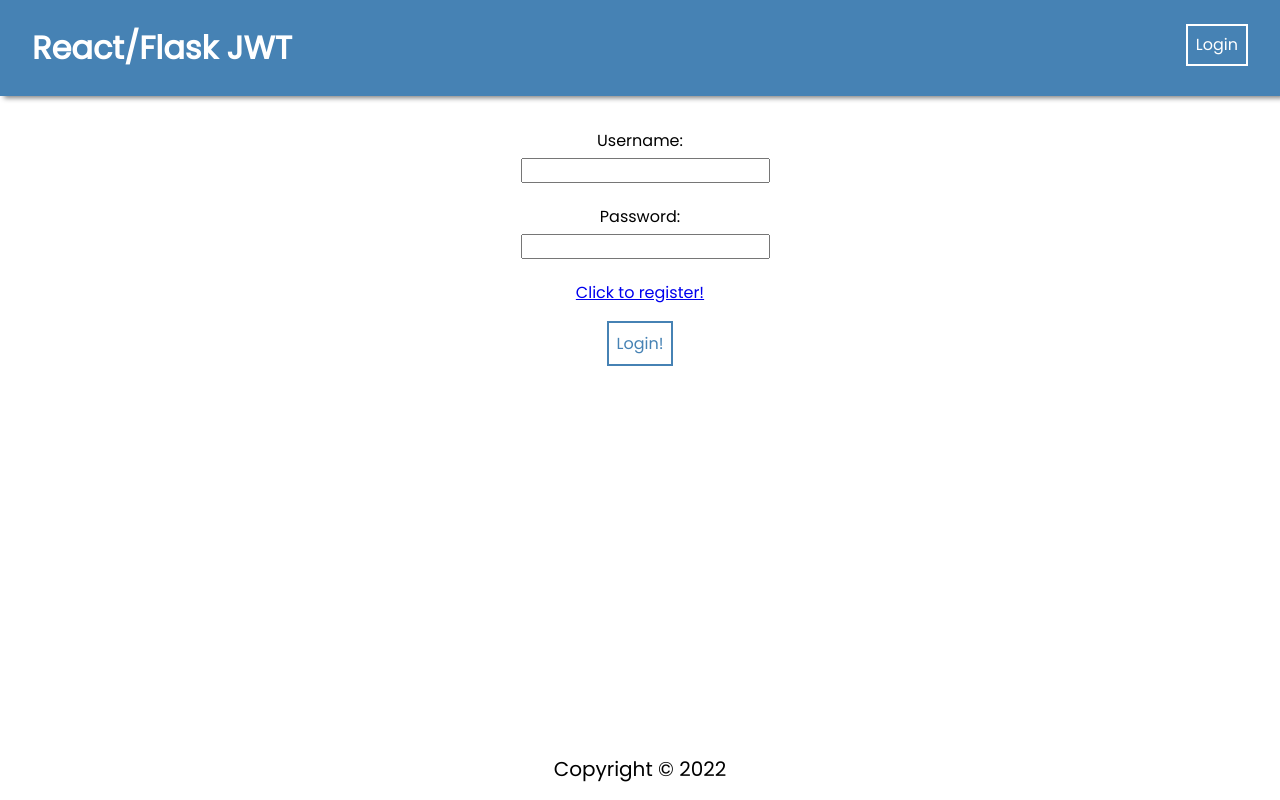
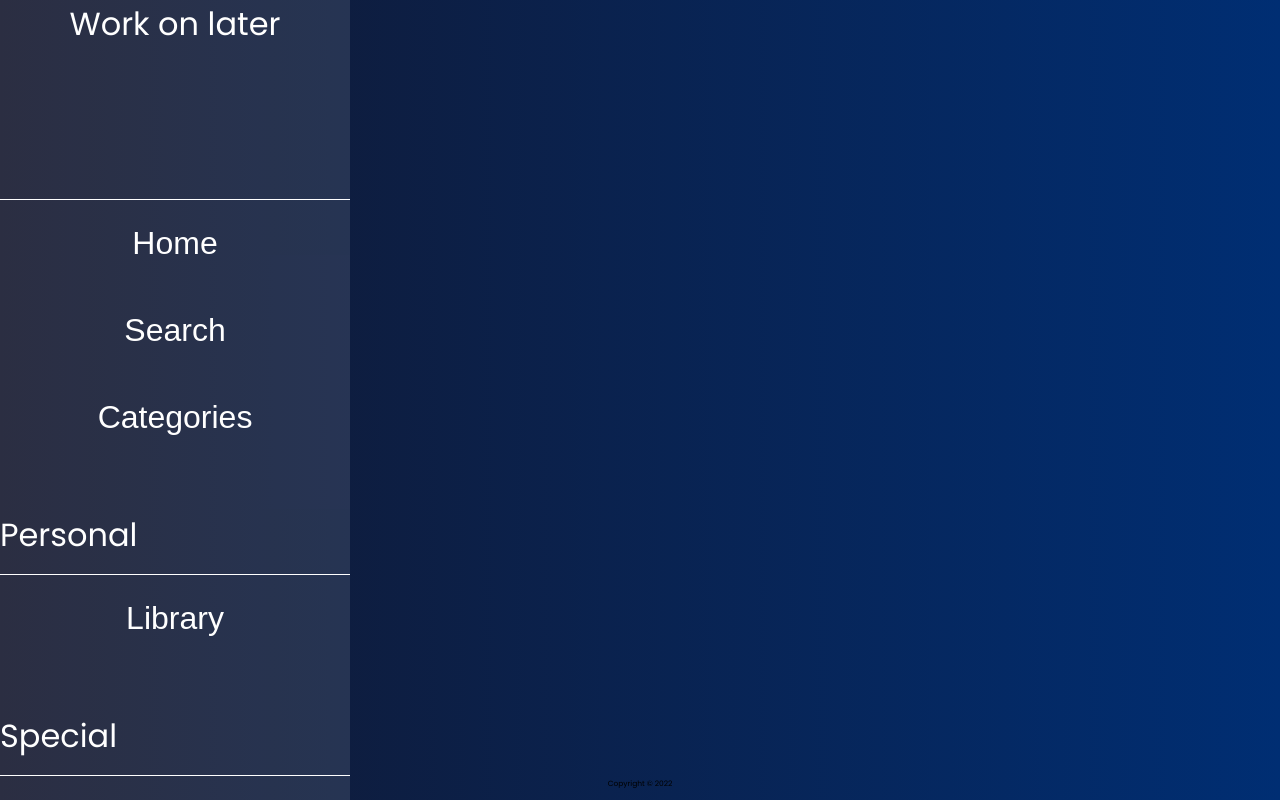
Before and after one commit to CPRCantrell/Book-Nook, a React (Create React App) app in the folder frontend/: page / in a window 1280 px wide. Before the commit this address led to /login. Built offline with nearby package versions, Linux system fonts and the light colour scheme.

Commit message:
📦 NEW: Nav Bar ui with functioning buttons

```diff
--- a/frontend/src/App.css
+++ b/frontend/src/App.css
@@ -6,6 +6,14 @@
   margin: 0;
   padding: 0;
   box-sizing: inherit;
+  font-size: 62.5%;
+}
+
+:root{
+  --dark-background-color: hsla(0, 0%, 0%, 0.5);
+  --heart-favorite-color: rgb(218, 85, 85);
+  --text-light-color: white;
+  --nav-background-color: rgba(255, 255, 255, 0.10);
 }
 
 html {
@@ -13,46 +21,9 @@ html {
   font-family: "Poppins", sans-serif;
 }
 
-p {
-  font-size: 20px;
+.app-background{
+  min-width: 100vw;
+  min-height: 100vh;
+  overflow: hidden;
+  background-image: linear-gradient(to right, #13172D, #002E73);
 }
-
-button {
-  background-color: transparent;
-  border: 2px solid steelblue;
-  color: steelblue;
-  font-size: 1rem;
-  font-family: inherit;
-  max-width: 100px;
-  padding: 0.5rem 0.5rem;
-}
-
-button:hover {
-  cursor: pointer;
-  color: white;
-  background-color: steelblue;
-}
-
-.container {
-  margin: 0 auto;
-  max-width: 600px;
-  overflow: auto;
-  text-align: center;
-}
-
-.form {
-  align-items: center;
-  display: flex;
-  flex-direction: column;
-  justify-content: flex-end;
-  gap: 1rem;
-}
-
-.form input {
-  display: block;
-  width: 100%;
-  height: 25px;
-  margin: 5px;
-  padding: 3px 7px;
-  font-size: 17px;
-}
--- a/frontend/src/App.js
+++ b/frontend/src/App.js
@@ -16,10 +16,10 @@ import PrivateRoute from "./utils/PrivateRoute";
 
 function App() {
   return (
-    <div>
-      <Navbar />
+    <div className="app-background">
+      <Navbar/>
       <Routes>
-        <Route
+        {/* <Route
           path="/"
           element={
             <PrivateRoute>
@@ -28,7 +28,7 @@ function App() {
           }
         />
         <Route path="/register" element={<RegisterPage />} />
-        <Route path="/login" element={<LoginPage />} />
+        <Route path="/login" element={<LoginPage />} /> */}
       </Routes>
       <Footer />
     </div>
--- a/frontend/src/components/NavBar/NavBar.css
+++ b/frontend/src/components/NavBar/NavBar.css
@@ -1,35 +1,48 @@
-ul {
-  display: flex;
-  justify-content: space-between;
-  list-style-type: none;
+.nav-bar{
+  position: fixed;
+  top: 0;
+  left: 0;
+  height: 100vh;
+  width: 350px;
+  background-color: var(--nav-background-color);
+  color: var(--text-light-color);
 }
 
-li {
-  font-size: 1.25rem;
+.profile-space{
+  font-size: 3.2rem;
+  width: 100%;
+  height: 200px;
+  text-align: center;
+  border-bottom: solid 1px white;
 }
 
-.navBar {
-  background: steelblue;
-  box-shadow: 4px 2px 5px gray;
-  color: white;
-  margin-bottom: 2rem;
-  padding: 1.5rem 2rem;
+.link{
+  display: block;
 }
 
-.navBar button {
-  background: transparent;
-  border: 2px solid white;
-  color: white;
-  padding: 0.4rem 0.5rem;
+.nav-button{
+  width: 100%;
+  padding: 25px;
+  background-color: transparent;
+  border: none;
 }
 
-.navBar button:hover {
-  background: white;
-  color: steelblue;
-  cursor: pointer;
+.nav-button:hover{
+  background-color: var(--nav-background-color);
 }
 
-.brand {
-  cursor: pointer;
-  font-size: 2rem;
+.nav-button div{
+
 }
+
+.nav-button p{
+ font-size: 3.2rem;
+ color: var(--text-light-color);
+}
+
+.separator{
+  font-size: 3.2rem;
+  padding-bottom: 15px;
+  margin-top: 50px;
+  border-bottom: solid 1px white;
+}
--- a/frontend/src/components/NavBar/NavBar.jsx
+++ b/frontend/src/components/NavBar/NavBar.jsx
@@ -8,8 +8,51 @@ const Navbar = () => {
   const { logoutUser, user } = useContext(AuthContext);
   const navigate = useNavigate();
   return (
-    <div className="navBar">
-      <ul>
+    <div className="nav-bar">
+      <div className="profile-space">
+        Work on later
+      </div>
+
+      <Link to="/" className="link">
+        <button className="nav-button">
+          <div></div>
+          <p>Home</p>
+        </button>
+      </Link>
+
+      <Link to="/search" className="link">
+        <button className="nav-button">
+          <div></div>
+          <p>Search</p>
+        </button>
+      </Link>
+
+      <Link to="/categories" className="link">
+        <button className="nav-button">
+          <div></div>
+          <p>Categories</p>
+        </button>
+      </Link>
+
+      <div className="separator">Personal</div>
+
+      <Link to="/library" className="link">
+        <button className="nav-button">
+          <div></div>
+          <p>Library</p>
+        </button>
+      </Link>
+
+      <div className="separator">Special</div>
+
+      <Link to="/surprise" className="link">
+        <button className="nav-button">
+          <div></div>
+          <p>Surprise</p>
+        </button>
+      </Link>
+
+      {/* <ul>
         <li className="brand">
           <Link to="/" style={{ textDecoration: "none", color: "white" }}>
             <b>React/Flask JWT</b>
@@ -22,7 +65,7 @@ const Navbar = () => {
             <button onClick={() => navigate("/login")}>Login</button>
           )}
         </li>
-      </ul>
+      </ul> */}
     </div>
   );
 };
```
